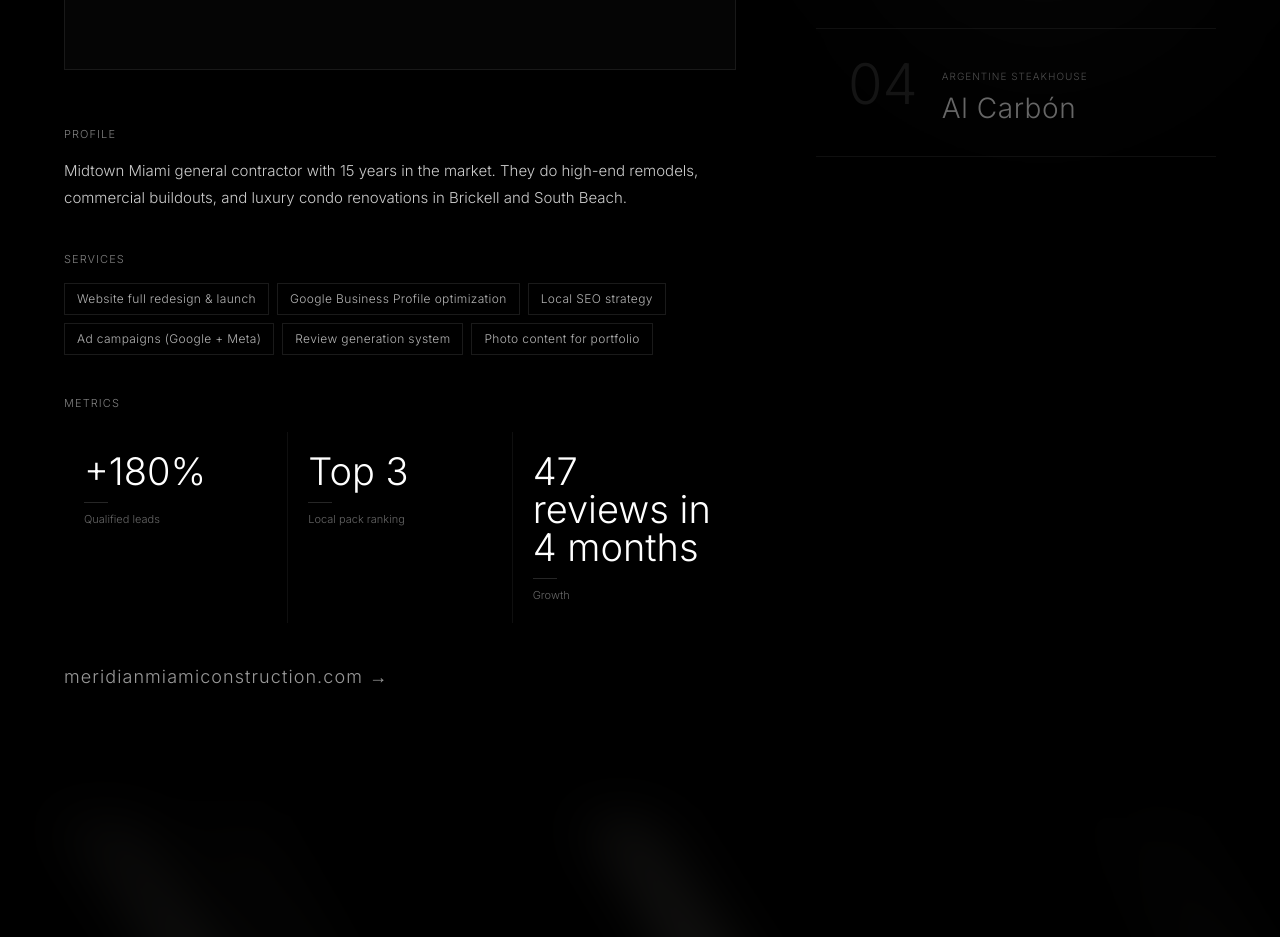
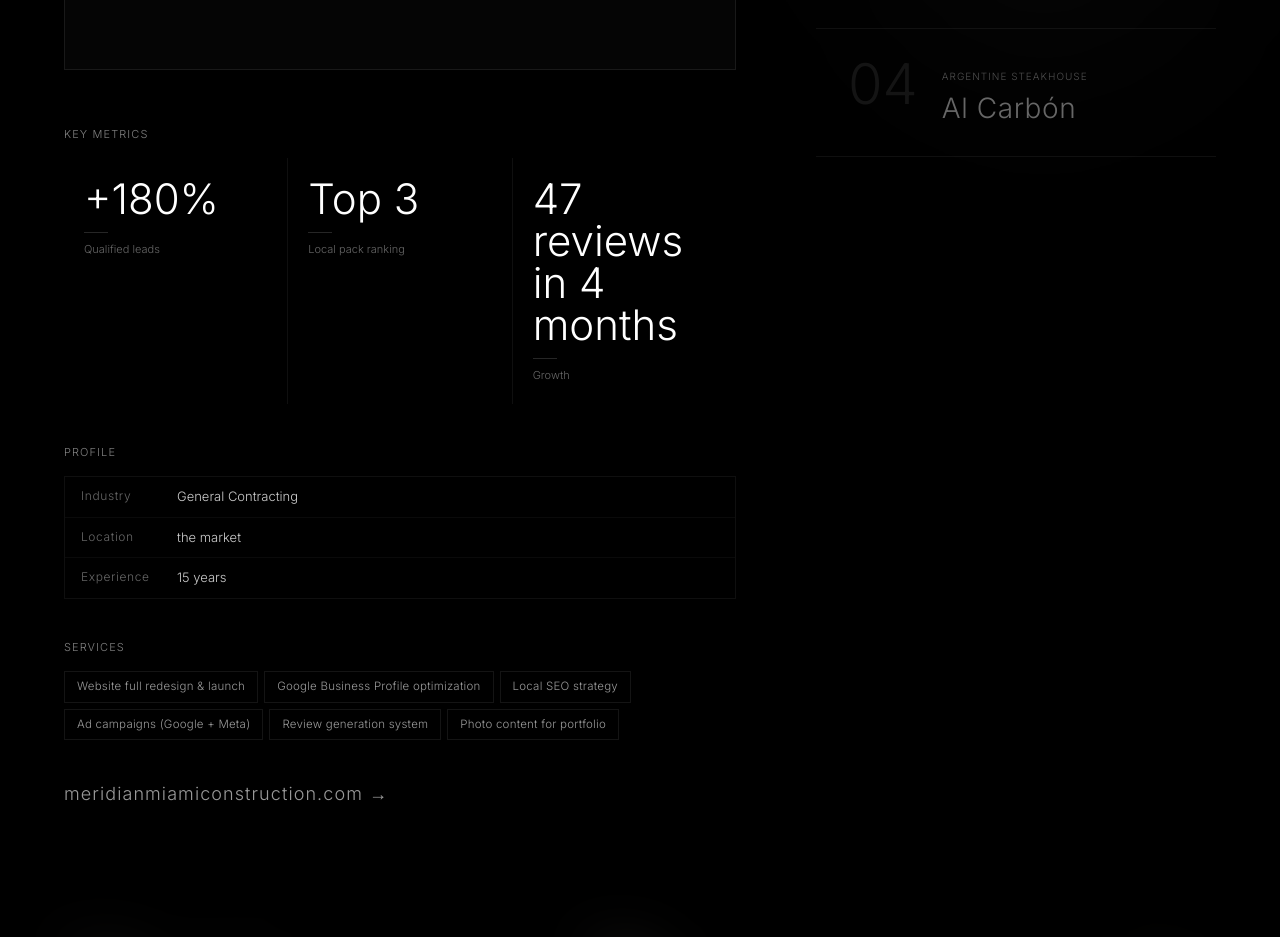
Before and after one commit to grijalvapadilla93/cenit-digital-projects, a Next.js app: page / in a window 1280 px wide. Shown: the part 2820-3757 px from the top of the page. Built offline with nearby package versions, Linux system fonts and the light colour scheme; grey boxes are pictures that could not be loaded; a web font is replaced by a local one.

Commit message:
feat: dashboard-style project info - metrics first + structured profile table + service chips

```diff
--- a/components/Portfolio.tsx
+++ b/components/Portfolio.tsx
@@ -153,6 +153,22 @@ function BrowserFrame({ url }: { url: string }) {
 }
 
 function ProjectInfo({ project }: { project: typeof projects[number] }) {
+  // Derive structured data from the who paragraph
+  const yearsMatch = project.who.match(/(\d+)\s*years/);
+  const locationMatch = project.who.match(/in\s+([^.]+?)(?:\.|,)/);
+  const industryMap: Record<string, string> = {
+    "general contractor": "General Contracting",
+    "consulting": "Financial Consulting",
+    "cleaning service": "Home Maintenance",
+    "restaurant": "Restaurant / Hospitality",
+    "parrilla": "Restaurant / Hospitality",
+    "mediterranean": "Restaurant / Hospitality",
+  };
+  let industry = "Professional Services";
+  for (const [key, val] of Object.entries(industryMap)) {
+    if (project.who.toLowerCase().includes(key)) { industry = val; break; }
+  }
+
   return (
     <motion.div
       initial={{ opacity: 0, y: 20 }}
@@ -161,43 +177,15 @@ function ProjectInfo({ project }: { project: typeof projects[number] }) {
       transition={{ duration: 0.6, ease: [0.16, 1, 0.3, 1] }}
     >
       <div className="mt-10 md:mt-14 max-w-2xl">
-        {/* WHO — compact dashboard card */}
+        {/* METRICS — big numbers first, like a dashboard */}
         <div className="mb-10">
           <p className="font-light uppercase tracking-[0.1em] text-white/50 mb-4" style={{ fontSize: 11 }}>
-            Profile
-          </p>
-          <p className="font-light text-white/80 leading-relaxed" style={{ fontSize: 15, lineHeight: 1.75 }}>
-            {project.who}
-          </p>
-        </div>
-
-        {/* WHAT — service tags as chips */}
-        <div className="mb-10">
-          <p className="font-light uppercase tracking-[0.1em] text-white/50 mb-4" style={{ fontSize: 11 }}>
-            Services
-          </p>
-          <div className="flex flex-wrap gap-2">
-            {project.what.map((item) => (
-              <span
-                key={item}
-                className="font-light tracking-[0.03em] inline-block px-3 py-1.5 border border-white/[0.1] text-white/70"
-                style={{ fontSize: 12 }}
-              >
-                {item}
-              </span>
-            ))}
-          </div>
-        </div>
-
-        {/* RESULT — dashboard style metrics */}
-        <div className="mb-10">
-          <p className="font-light uppercase tracking-[0.1em] text-white/50 mb-5" style={{ fontSize: 11 }}>
-            Metrics
+            Key Metrics
           </p>
           <div className="grid grid-cols-1 sm:grid-cols-3 gap-px bg-white/[0.06]">
             {project.stats.map((stat) => (
               <div key={stat.label} className="bg-black px-5 py-5">
-                <p className="font-light text-white leading-none" style={{ fontSize: "clamp(24px, 3vw, 38px)" }}>
+                <p className="font-light text-white leading-none" style={{ fontSize: "clamp(26px, 3.5vw, 42px)" }}>
                   {stat.value}
                 </p>
                 <div className="w-6 h-px bg-white/15 mt-3 mb-2" />
@@ -205,6 +193,49 @@ function ProjectInfo({ project }: { project: typeof projects[number] }) {
                   {stat.label}
                 </p>
               </div>
+            ))}
+          </div>
+        </div>
+
+        {/* PROFILE — structured table, no long paragraph */}
+        <div className="mb-10">
+          <p className="font-light uppercase tracking-[0.1em] text-white/50 mb-4" style={{ fontSize: 11 }}>
+            Profile
+          </p>
+          <div className="border border-white/[0.06] divide-y divide-white/[0.04]">
+            <div className="flex px-4 py-2.5">
+              <span className="w-24 flex-shrink-0 font-light text-white/40 tracking-[0.05em]" style={{ fontSize: 12 }}>Industry</span>
+              <span className="font-light text-white/80" style={{ fontSize: 13 }}>{industry}</span>
+            </div>
+            {locationMatch && (
+              <div className="flex px-4 py-2.5">
+                <span className="w-24 flex-shrink-0 font-light text-white/40 tracking-[0.05em]" style={{ fontSize: 12 }}>Location</span>
+                <span className="font-light text-white/80" style={{ fontSize: 13 }}>{locationMatch[1].trim()}</span>
+              </div>
+            )}
+            {yearsMatch && (
+              <div className="flex px-4 py-2.5">
+                <span className="w-24 flex-shrink-0 font-light text-white/40 tracking-[0.05em]" style={{ fontSize: 12 }}>Experience</span>
+                <span className="font-light text-white/80" style={{ fontSize: 13 }}>{yearsMatch[0]}</span>
+              </div>
+            )}
+          </div>
+        </div>
+
+        {/* SERVICES — compact chip grid */}
+        <div className="mb-10">
+          <p className="font-light uppercase tracking-[0.1em] text-white/50 mb-4" style={{ fontSize: 11 }}>
+            Services
+          </p>
+          <div className="flex flex-wrap gap-1.5">
+            {project.what.map((item) => (
+              <span
+                key={item}
+                className="font-light tracking-[0.02em] inline-block px-3 py-1.5 border border-white/[0.08] text-white/60"
+                style={{ fontSize: 11.5 }}
+              >
+                {item}
+              </span>
             ))}
           </div>
         </div>
```
